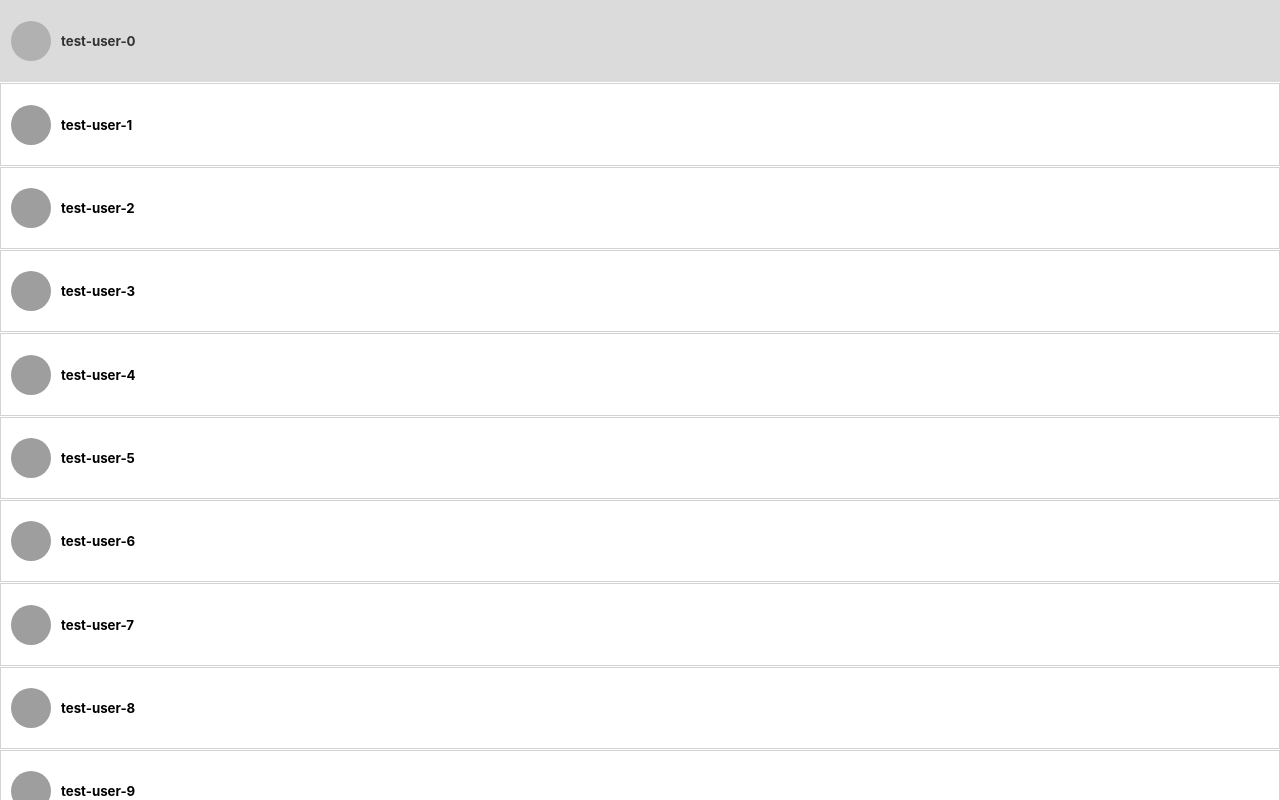
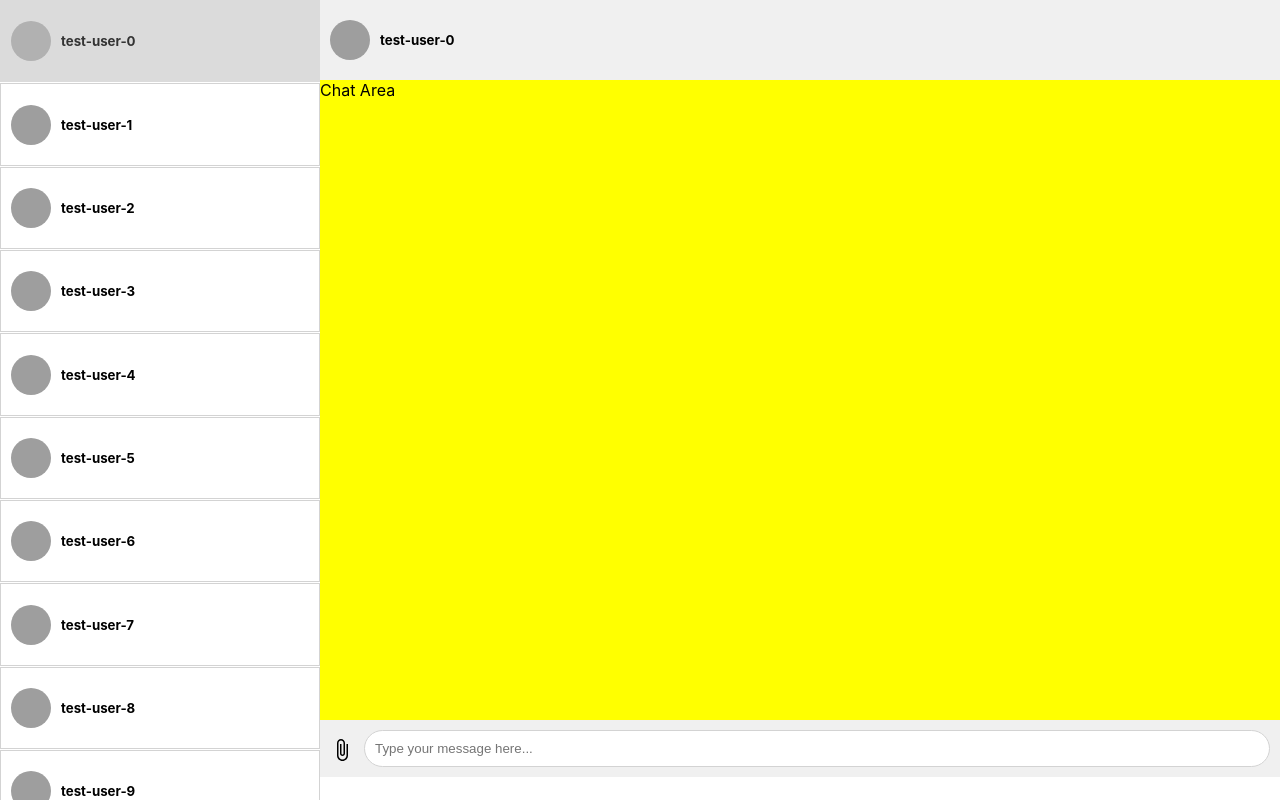
Before and after one commit to Akhil-Reddy-Challa/whats-app-web-clone, a React (Create React App) app: page /home in a window 1280 px wide. Both pictures are taken after a click on the element "test-user-0". Shown: the top 800 px of the page. Built offline with nearby package versions, Linux system fonts and the light colour scheme; grey boxes are pictures that could not be loaded.

Commit message:
chat list & chat area layout completed

```diff
--- a/src/components/Chat.css
+++ b/src/components/Chat.css
@@ -1,25 +1,35 @@
+.chat {
+  display: flex;
+  flex-direction: column;
+  /* width: 100%; */
+}
 .chat__header {
   background-color: #f0f0f0;
-  height: 60px;
+  height: 10%;
 }
-.chat__header_image {
+.chat__header__image {
   display: flex; /* Throws every html element in a row */
   align-items: center;
   padding: 10px;
 }
-.chat__header_avatar {
+.chat__header__avatar {
   margin-right: 10px;
 }
-
+.chat__ground {
+  /* height: 35rem; */
+  height: 80vh;
+  background-color: yellow;
+}
 .chat__footer {
   background-color: #f0f0f0;
+  /* height: 5vh; */
   display: flex;
-  margin-top: 10px;
+  /* margin-top: 10px; */
 }
 .chat__footer__fileupload {
   /* font-size: 2.5rem; */
   cursor: pointer;
-  margin-top: 22px;
+  margin-top: 18px;
   margin-left: 10px;
 }
 .chat__footer__messageInput {
@@ -33,7 +43,7 @@
 .chat__footer__messageSend {
   /* font-size: 2.7rem; */
   cursor: pointer;
-  margin-top: 22px;
+  margin-top: 18px;
   margin-right: 10px;
 }
 input:focus {
--- a/src/components/Chat.js
+++ b/src/components/Chat.js
@@ -12,12 +12,11 @@ function Chat(props) {
     console.log("Postinggg...", message);
   };
   return (
-    <React.Fragment>
     <div className="chat">
-        <div className="row chat__header">
-          <header className="col chat__header_image">
+      <div className="chat__header">
+        <header className="chat__header__image">
           <Avatar
-              className="chat__header_avatar"
+            className="chat__header__avatar"
             alt={useravatar}
             src="/static/images/avatar/1.jpg"
           />
@@ -25,12 +24,10 @@ function Chat(props) {
         </header>
       </div>
       {/* Header with avatar & name */}
-        <div className="row">
-          <div className="col">Chat Area</div>
-        </div>
+      <div className="chat__ground">Chat Area</div>
       {/* Chat history block */}
-        <div className="row footer">
-          <footer className="col">
+      <div className="footer">
+        <footer className="">
           <form className="chat__footer">
             <AttachFileTwoToneIcon
               className="chat__footer__fileupload"
@@ -57,7 +54,6 @@ function Chat(props) {
       </div>
       {/* Footer with text box & send btn */}
     </div>
-    </React.Fragment>
   );
 }
 
--- /dev/null
+++ b/src/components/Home.css
@@ -0,0 +1,23 @@
+.home {
+  display: flex;
+  flex-direction: row;
+  width: 100%;
+  height: 100%;
+}
+.home__left {
+  /* flex: 0; */
+  width: 25%;
+  /* Below are to make only the chat scrollable */
+  top: 0;
+  bottom: 0;
+  position: fixed;
+  overflow-y: scroll;
+  overflow-x: hidden;
+}
+.home__right {
+  /* Below is to fix the position */
+  width: 75%;
+  position: fixed;
+  right: 0;
+  overflow: hidden;
+}
--- a/src/components/Home.js
+++ b/src/components/Home.js
@@ -1,6 +1,8 @@
 import React, { useState, useEffect } from "react";
 import Contact from "./Contact";
 import Chat from "./Chat";
+import "./Home.css";
+
 function Home(props) {
   // const { user: userEmail } = props.location;
   // console.log(userEmail);
@@ -19,12 +21,6 @@ function Home(props) {
       { id: 9, username: "test-user-8", useravatar: "I" },
       { id: 10, username: "test-user-9", useravatar: "J" },
       { id: 11, username: "test-user-10", useravatar: "K" },
-      { id: 6, username: "test-user-5", useravatar: "F" },
-      { id: 7, username: "test-user-6", useravatar: "G" },
-      { id: 8, username: "test-user-7", useravatar: "H" },
-      { id: 9, username: "test-user-8", useravatar: "I" },
-      { id: 10, username: "test-user-9", useravatar: "J" },
-      { id: 11, username: "test-user-10", useravatar: "K" },
     ];
     setPeople(fakeData);
   }, []);
@@ -33,9 +29,8 @@ function Home(props) {
     setChatHistory(person);
   };
   return (
-    <div className="container-fluid app">
-      <div className="row">
-        <div className="col-3">
+    <div className="home">
+      <div className="home__left">
         {people.map((person) => (
           <Contact
             username={person.username}
@@ -44,7 +39,7 @@ function Home(props) {
           />
         ))}
       </div>
-        <div className="col">
+      <div className="home__right">
         {chatHistory && (
           <Chat
             username={chatHistory.username}
@@ -53,7 +48,6 @@ function Home(props) {
         )}
       </div>
     </div>
-    </div>
   );
 }
 export default Home;
```
Lines whose indentation alone changed are shown as unchanged.
